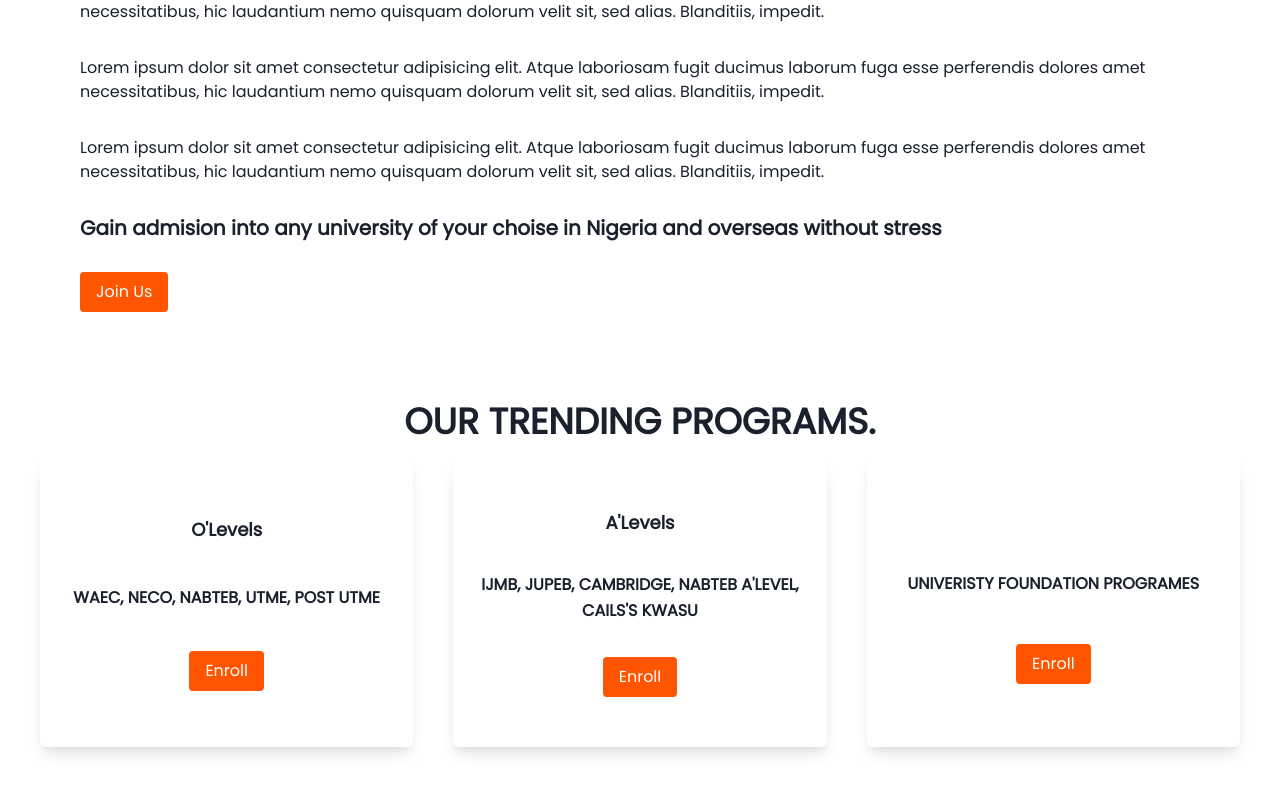
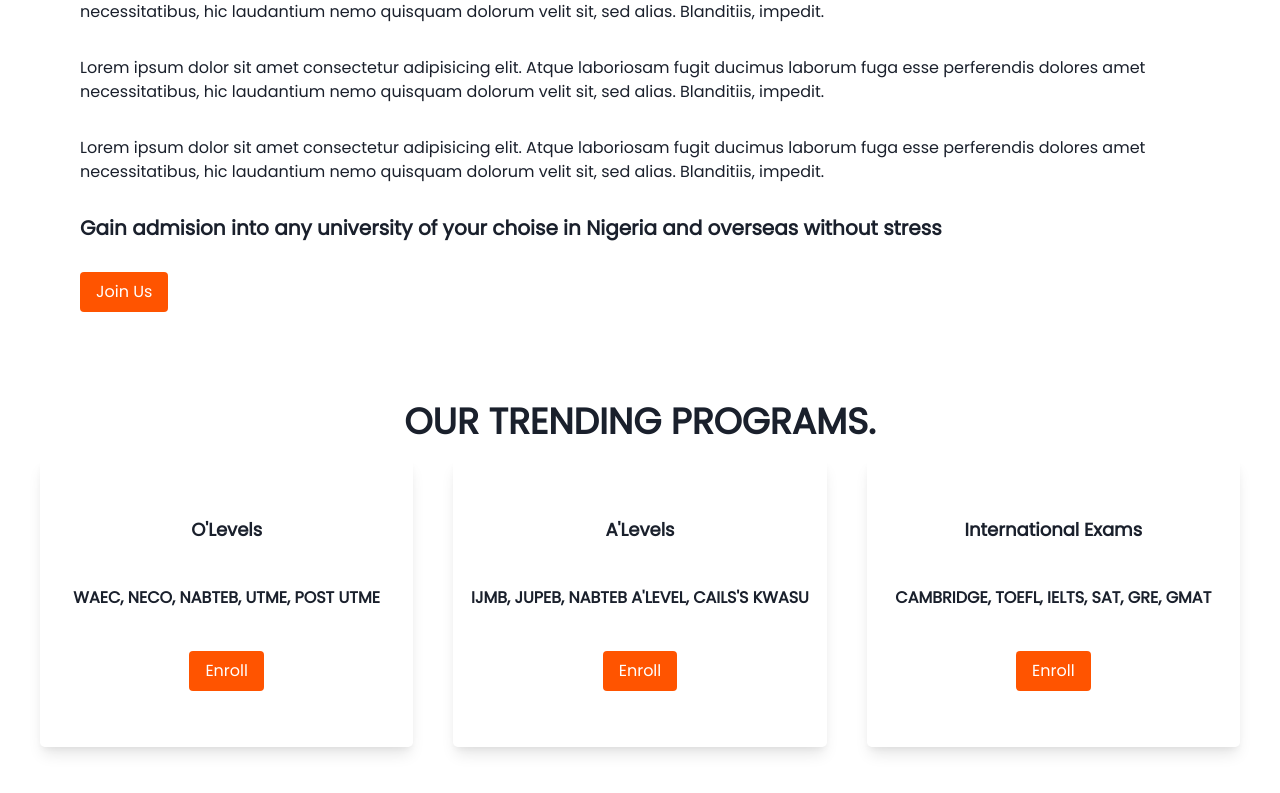
Before and after one commit to shina1/newabkass, a Next.js app: page / in a window 1280 px wide. Shown: the part 1165-1958 px from the top of the page. Built offline with nearby package versions, Linux system fonts and the light colour scheme.

Commit message:
updated ui

```diff
--- a/components/Programs.tsx
+++ b/components/Programs.tsx
@@ -13,9 +13,13 @@ const Programs = () => {
         <Program title="O'Levels" text="WAEC, NECO, NABTEB, UTME, POST UTME" />
         <Program
           title="A'Levels"
-          text="IJMB, JUPEB, CAMBRIDGE, NABTEB A'LEVEL, CAILS'S KWASU"
+          text="IJMB, JUPEB, NABTEB A'LEVEL, CAILS'S KWASU"
         />
-        <Program text="UNIVERISTY FOUNDATION PROGRAMES" />
+        {/* UNIVERISTY FOUNDATION PROGRAMES */}
+        <Program
+          title="International Exams"
+          text="CAMBRIDGE, TOEFL, IELTS, SAT, GRE, GMAT"
+        />
         {/* <Program text="FRONT END AND BACK END PROGRAM FOR ADULT (5 MONTHS)" /> */}
       </SimpleGrid>
     </Box>
--- a/components/SlideShow.tsx
+++ b/components/SlideShow.tsx
@@ -67,8 +67,8 @@ const SlideShow = () => {
         whiteSpace={"nowrap"}
       >
         <SlideItem
-          heading="SUMMER COACHING"
-          subHeading="Starts 4th August - 11th September"
+          heading="Hostel Facilities"
+          subHeading="Well equiped science laboratory and conducive learning enviroment"
         />
         <SlideItem
           heading="One-On-One Classes"
```
